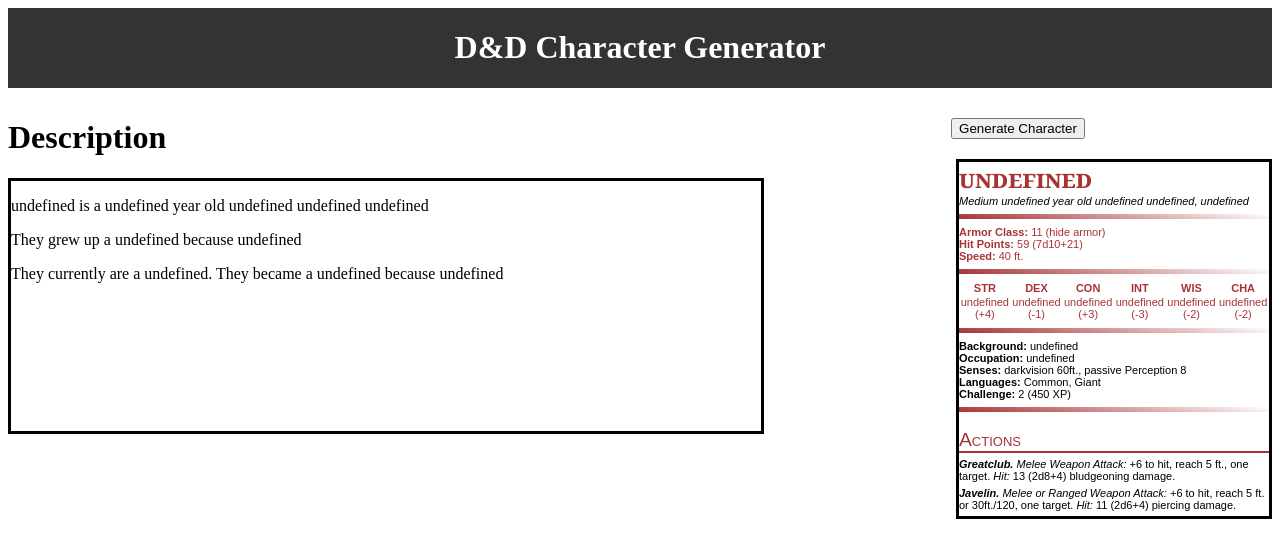
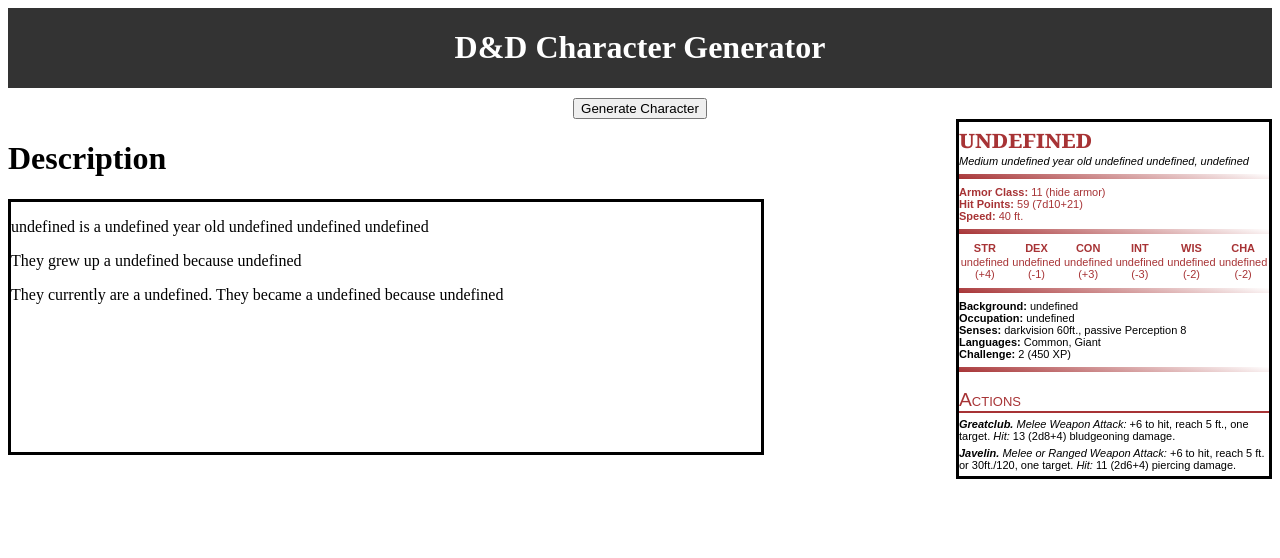
Before and after one commit to codymccormick/Character-Generator, a SvelteKit app: page / in a window 1280 px wide. Shown: the top 558 px of the page. Built offline with nearby package versions, Linux system fonts and the light colour scheme.

Commit message:
Made generate character button its own componant

```diff
--- a/src/routes/+page.svelte
+++ b/src/routes/+page.svelte
@@ -2,10 +2,15 @@
 	import Header from './Header.svelte';
 	import StatBlock from './StatBlock.svelte';
 	import Description from './Description.svelte';
+	import Button from './Button.svelte';
   </script>
 
   <div>
 	<Header />
+  </div>
+
+  <div style="text-align: center;">
+	<Button />
   </div>
 
   <main style="display: flex;">
--- /dev/null
+++ b/src/routes/Button.svelte
@@ -0,0 +1,13 @@
+<script>
+  import { generateCharacter } from './generateCharacter.js';
+  import { characterStore } from './store.js';
+
+  function handleClick() {
+    const character = generateCharacter();
+    characterStore.set(character);
+  }
+</script>
+
+<button on:click={handleClick}>
+  Generate Character
+</button>
--- a/src/routes/StatBlock.svelte
+++ b/src/routes/StatBlock.svelte
@@ -1,6 +1,5 @@
 <script>
 	import { onMount } from 'svelte';
-	import { generateCharacter } from './generateCharacter.js';
 	import { characterStore } from './store.js';
 
 	let character = {};
@@ -15,16 +14,6 @@
 		});
 	});
 </script>
-
-<div id="button">
-	<button
-		on:click={() => {
-			character = generateCharacter();
-		}}
-	>
-		Generate Character
-	</button>
-</div>
 
 <main>
 	<div
@@ -104,14 +93,6 @@
 		display: flex;
 		margin: auto;
 	}
-
-	#button {
-		display: flex;
-		justify-content: center;
-		margin-top: 20px;
-		margin-bottom: 20px;
-	}
-
 	#statBlock {
 		border: 3px solid black;
 		margin-left: auto;
```
